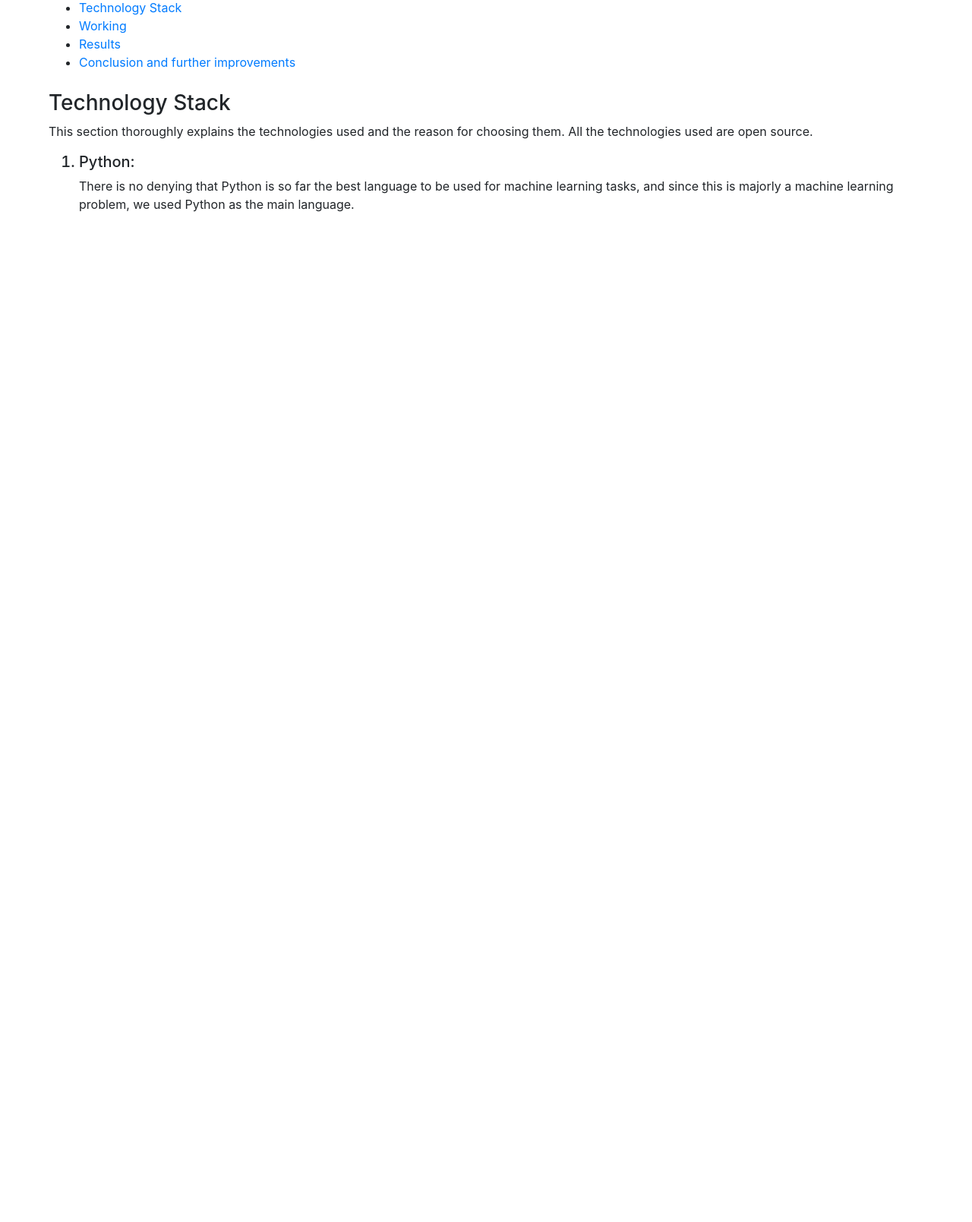
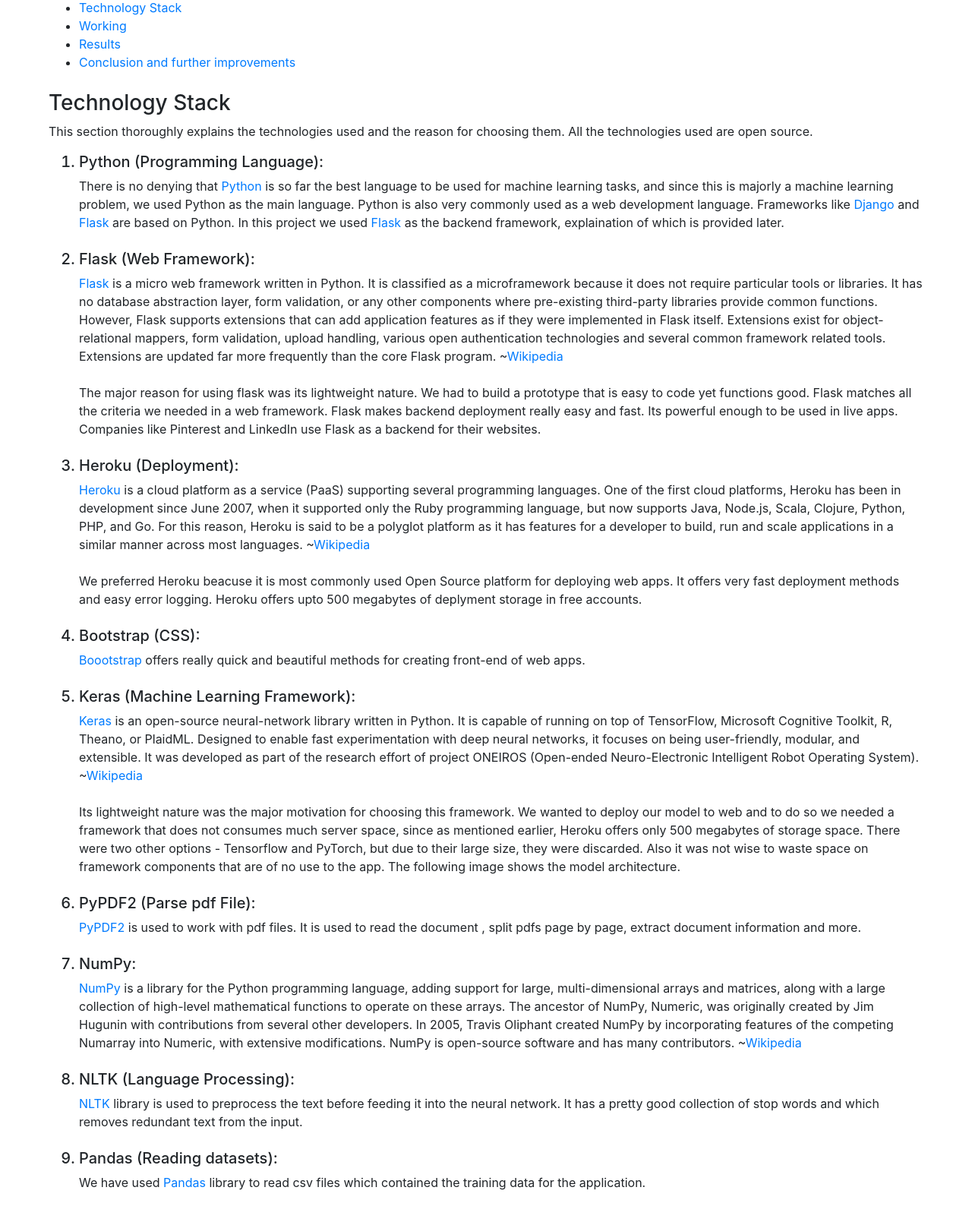
Before and after one commit to ankurxshukla/ieeepec, a Flask app: page /project_details in a window 1280 px wide. Shown: the part 384-1993 px from the top of the page at 76% size. Before the commit the page ends 663 px from the top, so only its background shows below. Run offline with Flask 2, Linux system fonts and the light colour scheme; parts of the project's set-up code (start-up, migrations or seed data) failed here and were passed over; some libraries are stand-ins or nearby versions.

Commit message:
Init frontend

```diff
--- a/templates/project-details.html
+++ b/templates/project-details.html
@@ -31,9 +31,44 @@
             <h3 class="display-5">Technology Stack</h3>
             <p>This section thoroughly explains the technologies used and the reason for choosing them. All the technologies used are open source.<br>
                 <ol>
-                    <h5><li>Python:</h5>There is no denying that Python is so far the best language to be used for machine learning tasks, and since this is majorly a machine learning problem, we used Python as the main language.</li>
+                    <h5><li>Python (Programming Language):</h5>There is no denying that <a href="https://www.python.org/">Python</a> is so far the best language to be used for machine learning tasks, and since this is majorly a machine learning problem, we used Python as the main language. Python is also very commonly used as a web development language. Frameworks like <a href="https://www.djangoproject.com/">Django</a> and <a href="https://flask.palletsprojects.com/en/1.1.x/">Flask</a> are based on Python. In this project we used <a href="https://flask.palletsprojects.com/en/1.1.x/">Flask</a> as the backend framework, explaination of which is provided later.</li>
+                    <br><br>
 
-                    </ol>
+                    <h5><li>Flask (Web Framework):</h5><a href="https://flask.palletsprojects.com/en/1.1.x/">Flask</a> is a micro web framework written in Python. It is classified as a microframework because it does not require particular tools or libraries. It has no database abstraction layer, form validation, or any other components where pre-existing third-party libraries provide common functions. However, Flask supports extensions that can add application features as if they were implemented in Flask itself. Extensions exist for object-relational mappers, form validation, upload handling, various open authentication technologies and several common framework related tools. Extensions are updated far more frequently than the core Flask program. ~<a href="https://en.wikipedia.org/wiki/Flask_%28web_framework%29">Wikipedia</a><br><br>
+                        The major reason for using flask was its lightweight nature. We had to build a prototype that is easy to code yet functions good. Flask matches all the criteria we needed in a web framework. Flask makes backend deployment really easy and fast. Its powerful enough to be used in live apps. Companies like Pinterest and LinkedIn use Flask as a backend for their websites.</li>
+                    <br><br>
+
+                    <h5><li>Heroku (Deployment):</h5><a href="https://www.heroku.com/">Heroku</a> is a cloud platform as a service (PaaS) supporting several programming languages. One of the first cloud platforms, Heroku has been in development since June 2007, when it supported only the Ruby programming language, but now supports Java, Node.js, Scala, Clojure, Python, PHP, and Go. For this reason, Heroku is said to be a polyglot platform as it has features for a developer to build, run and scale applications in a similar manner across most languages. ~<a href="https://en.wikipedia.org/wiki/Heroku">Wikipedia</a><br><br>
+                        We preferred Heroku beacuse it is most commonly used Open Source platform for deploying web apps. It offers very fast deployment methods and easy error logging. Heroku offers upto 500 megabytes of deplyment storage in free accounts.
+                    </li>
+                    <br><br>
+
+                    <h5><li>Bootstrap (CSS):</h5><a href="https://getbootstrap.com/">Boootstrap</a> offers really quick and beautiful methods for creating front-end of web apps.
+                    </li>
+                    <br><br>
+
+                    <h5><li>Keras (Machine Learning Framework):</h5><a href="https://keras.io/">Keras</a> is an open-source neural-network library written in Python. It is capable of running on top of TensorFlow, Microsoft Cognitive Toolkit, R, Theano, or PlaidML. Designed to enable fast experimentation with deep neural networks, it focuses on being user-friendly, modular, and extensible. It was developed as part of the research effort of project ONEIROS (Open-ended Neuro-Electronic Intelligent Robot Operating System). ~<a href="https://en.wikipedia.org/wiki/Keras">Wikipedia</a><br><br>
+                        Its lightweight nature was the major motivation for choosing this framework. We wanted to deploy our model to web and to do so we needed a framework that does not consumes much server space, since as mentioned earlier, Heroku offers only 500 megabytes of storage space. There were two other options - Tensorflow and PyTorch, but due to their large size, they were discarded. Also it was not wise to waste space on framework components that are of no use to the app. The following image shows the model architecture.
+                    </li>
+                    <br><br>
+
+                    <h5><li>PyPDF2 (Parse pdf File):</h5><a href="https://pypi.org/project/PyPDF2/">PyPDF2</a> is used to work with pdf files. It is used to read the document , split pdfs page by page, extract document information and more.
+                    </li>
+                    <br><br>
+
+                    <h5><li>NumPy:</h5><a href="https://numpy.org/">NumPy</a> is a library for the Python programming language, adding support for large, multi-dimensional arrays and matrices, along with a large collection of high-level mathematical functions to operate on these arrays. The ancestor of NumPy, Numeric, was originally created by Jim Hugunin with contributions from several other developers. In 2005, Travis Oliphant created NumPy by incorporating features of the competing Numarray into Numeric, with extensive modifications. NumPy is open-source software and has many contributors. ~<a href="https://en.wikipedia.org/wiki/NumPy">Wikipedia</a>
+                    </li>
+                    <br><br>
+
+                    <h5><li>NLTK (Language Processing):</h5><a href="https://www.nltk.org/">NLTK</a> library is used to preprocess the text before feeding it into the neural network. It has a pretty good collection of stop words and which removes redundant text from the input.
+                    </li>
+                    <br><br>
+
+                    <h5><li>Pandas (Reading datasets):</h5>We have used <a href="https://pandas.pydata.org/">Pandas</a> library to read csv files which contained the training data for the application.
+                    </li>
+                    <br><br>
+
+                </ol>
             </p>
         </div>
 
```
